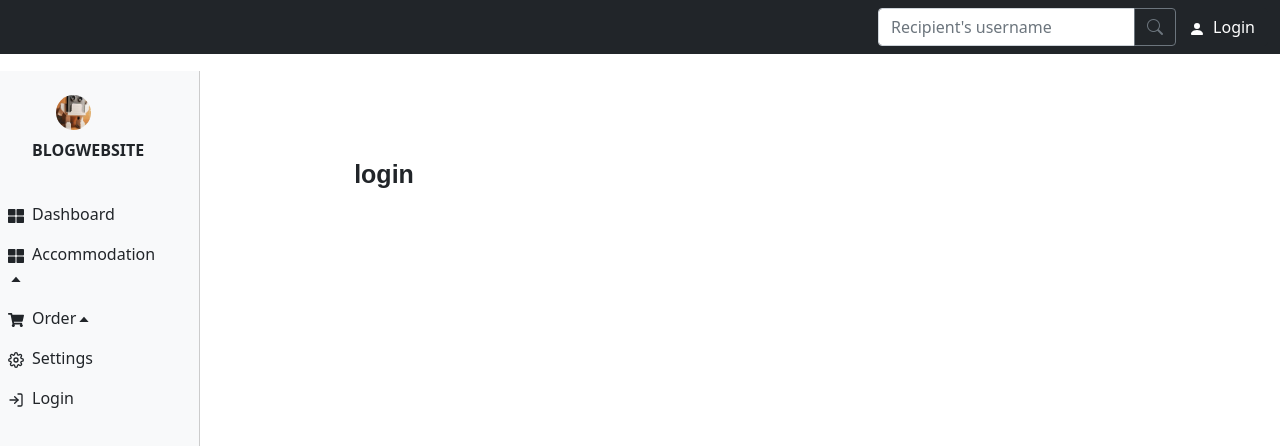
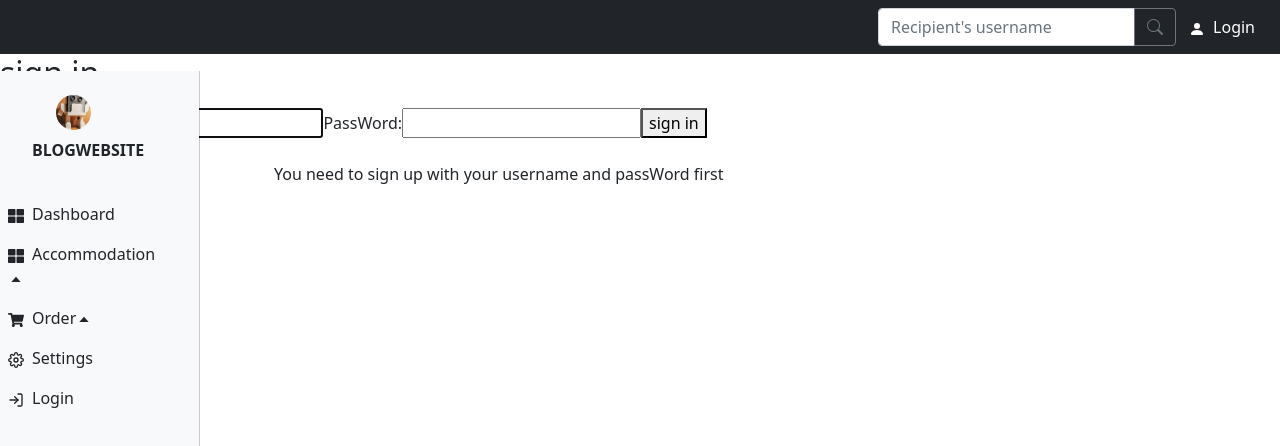
Before and after one commit to Barnabas5035/dashboard, a React (Create React App) app: page /login in a window 1280 px wide. Shown: the top 446 px of the page. Built offline with nearby package versions, Linux system fonts and the light colour scheme.

Commit message:
added new function

```diff
--- a/src/component/Login.js
+++ b/src/component/Login.js
@@ -1,10 +1,125 @@
 import React from 'react'
+import Marquee from 'react-fast-marquee'
+
 import MasterPage from './MainPage/MasterPage'
+import { useEffect, useRef, useState } from 'react'
+
+import { Link } from 'react-router-dom'
+import { FiLogIn, FiSettings } from 'react-icons/fi'
+import { FaThLarge } from 'react-icons/fa'
+import SubMenu from './SubMenu'
+import { sidebarMenu } from '../component/dropDownMenu'
 
 const Login = () => {
+  const userRef = useRef()
+  const errRef = useRef()
+
+  const [user, setUser] = useState('')
+  const [password, setPassword] = useState('')
+  const [success, setSuccess] = useState(false)
+  const [errMsg, setErrMsg] = useState('')
+
+  useEffect(() => {
+    userRef.current.focus()
+  }, [])
+  useEffect(() => {
+    setErrMsg('')
+  }, [user, password])
+  const handleSubmit = (e) => {
+    e.preventDefault()
+    setSuccess(true)
+    setUser('')
+    setPassword('')
+    // console.log(user, password)
+  }
+
   return (
     <MasterPage>
-      <h3 className='home'>login</h3>
+      {/* sidebar navigation */}
+      <div>
+        {success ? (
+          <div
+            className='offcanvas offcanvas-start sidebar-nav mt-3 bg-light'
+            tabindex='-1'
+            id='offcanvasExample'
+            aria-labelledby='offcanvasExampleLabel'
+          >
+            <div className='offcanvas-header '>
+              <div to='/' className=' nav-link text-dark '>
+                <img
+                  src='./logo512.png'
+                  alt='pic'
+                  className='images-logo mb-2 ms-4'
+                />
+                <span className='nav-item  fw-bold text-uppercase'>
+                  blogwebsite
+                </span>
+              </div>
+            </div>
+
+            <div className='navbar-nav mt-2'>
+              <Link to={'/dashboard'} className='nav-link  text-dark ms-2 '>
+                <FaThLarge className='link icons' />
+                <span className='nav-items ms-2'>Dashboard</span>
+              </Link>
+
+              {/* dropdowm menus bar on the Dashboard */}
+
+              <div>
+                {sidebarMenu.map((item, index) => {
+                  return <SubMenu item={item} key={index} />
+                })}
+              </div>
+              <div className='settings '>
+                <Link to={'/setting'} className='nav-link text-dark ms-2'>
+                  <FiSettings />
+                  <span className='nav-items ms-2'>Settings</span>
+                </Link>
+                <Link to={'/login'} className='nav-link text-dark ms-2'>
+                  <FiLogIn />
+                  <span className='nav-items ms-2'>Login</span>
+                </Link>
+              </div>
+            </div>
+          </div>
+        ) : (
+          <section>
+            <p
+              ref={errRef}
+              className={errMsg ? 'errmsg' : 'offscreen'}
+              aria-live='assertive'
+            >
+              {errMsg}
+              <h2>sign in</h2>
+            </p>
+            <form className='form' onSubmit={handleSubmit}>
+              <label htmlFor='userName'>UserName:</label>
+              <input
+                type='text'
+                id='userName'
+                value={user}
+                required
+                autoComplete='off'
+                onChange={(e) => setUser(e.target.value)}
+                ref={userRef}
+              />
+              <label htmlFor='passWord'>PassWord:</label>
+              <input
+                type='PassWord'
+                id='passWord'
+                value={password}
+                required
+                onChange={(e) => setPassword(e.target.value)}
+              />
+
+              <button className='signBtn '>sign in</button>
+            </form>
+          </section>
+        )}
+        <Marquee className='display-9 text-center mt-4' direction='alternative'>
+          You need to sign up with your username and passWord first
+        </Marquee>
+      </div>
     </MasterPage>
   )
 }
```
